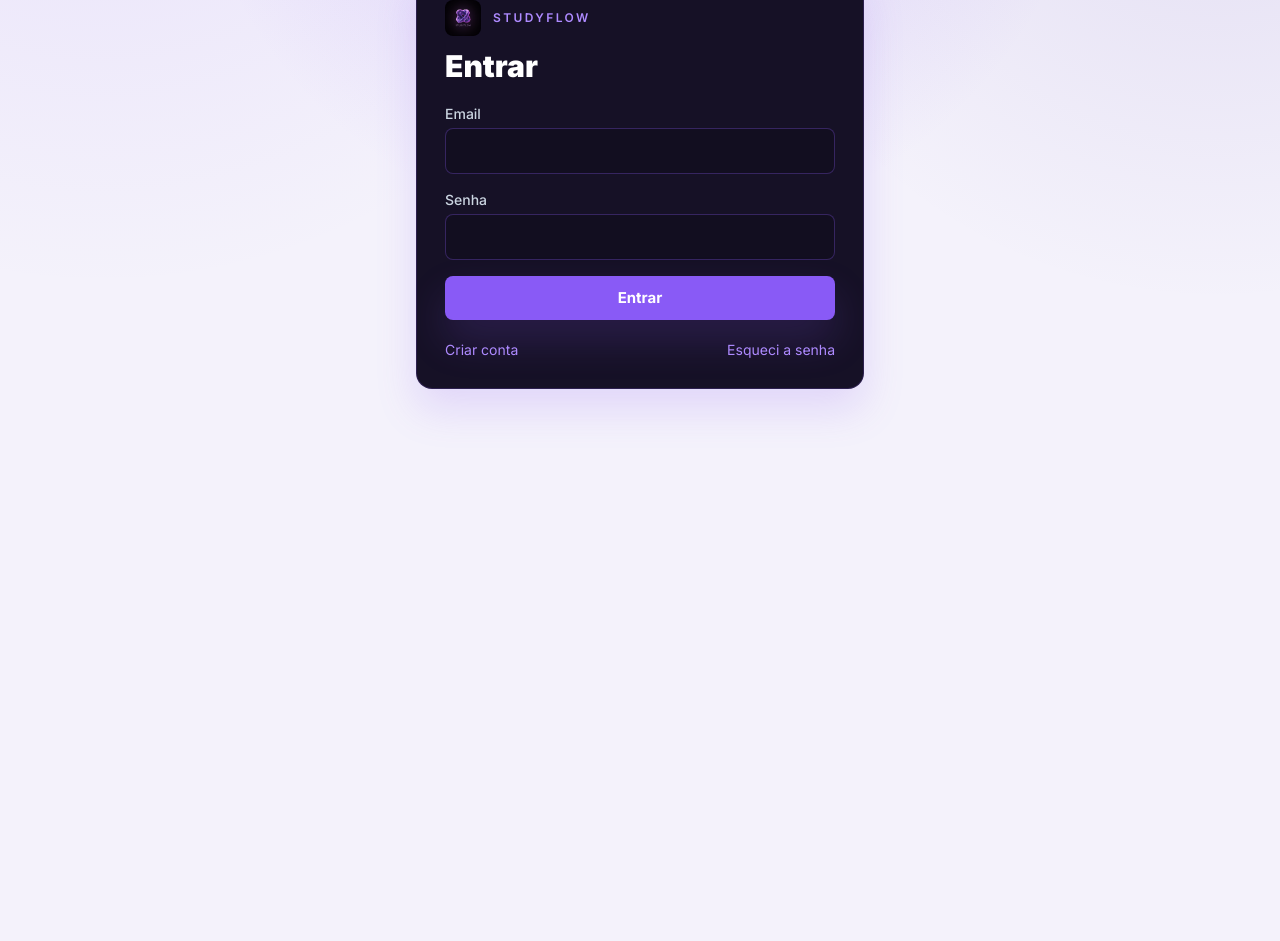
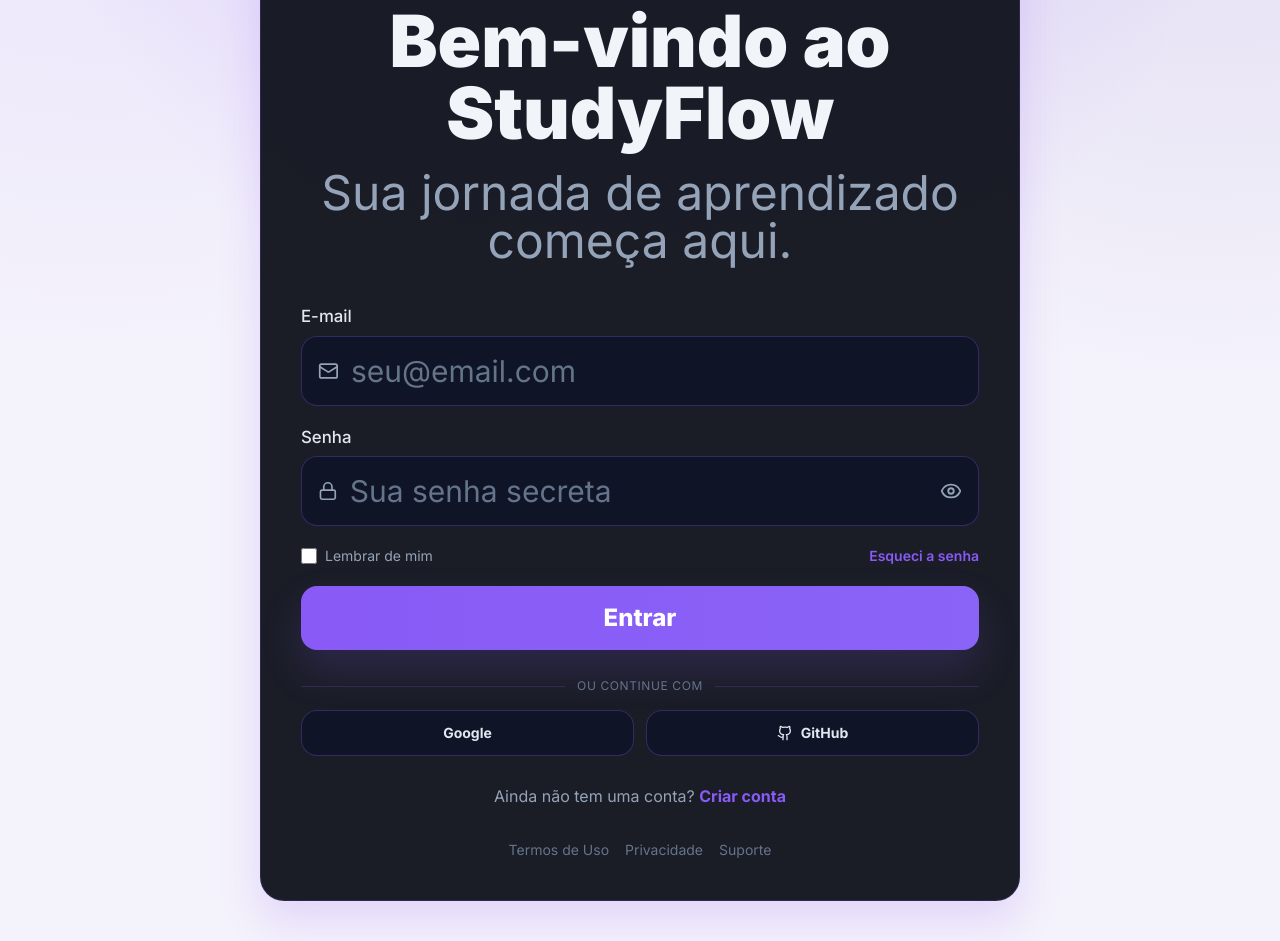
Before and after one commit to erickoberti/studyflow, a Next.js app: page /auth/login in a window 1280 px wide. Shown: the part 220-1161 px from the top of the page. Before the commit the page ends 800 px from the top, so only its background shows below. Built offline with nearby package versions, Linux system fonts and the light colour scheme; no server answers.

Commit message:
feat(ui): ajustar dashboard, desempenho e registro para prod

```diff
--- a/src/app/(app)/registro/page.tsx
+++ b/src/app/(app)/registro/page.tsx
@@ -24,12 +24,25 @@
 
   return (
     <div className="space-y-5 pb-16 lg:pb-0">
-      <header>
-        <h1 className="text-3xl font-black text-slate-900 dark:text-white">Registrar Estudo</h1>
-        <p className="mt-1 text-slate-500 dark:text-slate-400">Acompanhe seu progresso e mantenha a constância no ciclo.</p>
+      <header className="flex flex-col gap-4 md:flex-row md:items-center md:justify-between">
+        <div>
+          <h1 className="text-3xl font-black text-slate-900 dark:text-white">Registrar Estudo</h1>
+          <p className="mt-1 text-slate-500 dark:text-slate-400">Acompanhe seu progresso e mantenha a constância no ciclo.</p>
+        </div>
+
+        <details className="w-full md:w-auto">
+          <summary className="list-none cursor-pointer rounded-xl border border-primary/30 bg-primary/10 px-4 py-2.5 text-center text-sm font-bold text-primary hover:bg-primary/20 md:min-w-[140px]">
+            Exportar
+          </summary>
+          <div className="mt-3 w-full rounded-2xl border border-slate-200 bg-white p-5 dark:border-primary/20 dark:bg-[#161126] md:w-[420px]">
+            <h3 className="text-xs font-extrabold uppercase tracking-[0.12em] text-slate-500">Importar planilha de registro diário</h3>
+            <p className="mt-1 text-xs text-slate-500">Formato: Data, Peso, Disciplina, Assunto, Questões, Acertos, Erros, % Dia, Meta %, Gap, Prioridade.</p>
+            <ImportDailyForm />
+          </div>
+        </details>
       </header>
 
-      <section className="grid grid-cols-1 gap-4 lg:grid-cols-2">
+      <section className="grid grid-cols-1 gap-4">
         <article className="rounded-2xl border border-slate-200 bg-white p-5 dark:border-primary/20 dark:bg-[#161126]">
           <p className="text-xs uppercase tracking-[0.12em] text-slate-500">Sugestão automática do ciclo</p>
           <h2 className="mt-1 text-3xl font-black text-slate-900 dark:text-white">{suggestion.next?.subject.name ?? "Sem sugestão"}</h2>
@@ -37,12 +50,6 @@
             Último: {suggestion.last?.subject.name ?? "-"} | Próximo: #{suggestion.next?.orderIndex ?? "-"}
           </p>
         </article>
-
-        <article className="rounded-2xl border border-slate-200 bg-white p-5 dark:border-primary/20 dark:bg-[#161126]">
-          <h3 className="text-xs font-extrabold uppercase tracking-[0.12em] text-slate-500">Importar planilha de registro diário</h3>
-          <p className="mt-1 text-xs text-slate-500">Formato: Data, Peso, Disciplina, Assunto, Questões, Acertos, Erros, % Dia, Meta %, Gap, Prioridade.</p>
-          <ImportDailyForm />
-        </article>
       </section>
 
       <StudySessionForm cycleEntries={cycleEntries} suggestedId={suggestion.next?.id} />
--- a/src/app/(auth)/auth/login/page.tsx
+++ b/src/app/(auth)/auth/login/page.tsx
@@ -1,29 +1,20 @@
 import Image from "next/image";
-import Link from "next/link";
 import { LoginForm } from "@/components/forms/login-form";
 
 export default function LoginPage() {
   return (
-    <div className="relative flex min-h-screen items-center justify-center px-4">
+    <div className="relative flex min-h-screen items-center justify-center px-4 py-10">
       <div className="absolute inset-0 bg-[radial-gradient(circle_at_top,rgba(137,90,246,0.25),transparent_45%)]" />
-      <div className="relative w-full max-w-md rounded-2xl border border-primary/20 bg-[#161126] p-7 shadow-soft">
-        <div className="mb-3 flex items-center gap-3">
-          <Image src="/brand/studyflow-logo.png" alt="StudyFlow" width={38} height={38} className="h-9 w-9 rounded-lg object-cover" priority />
-          <p className="text-xs font-semibold uppercase tracking-[0.2em] text-primarySoft">STUDYFLOW</p>
-        </div>
-        <h1 className="mt-2 text-3xl font-black text-white">Entrar</h1>
-
-        <div className="mt-5">
-          <LoginForm />
+      <div className="relative w-full max-w-[760px] rounded-3xl border border-primary/20 bg-[#0e111b]/95 p-8 shadow-soft sm:p-10">
+        <div className="mx-auto mb-8 flex h-28 w-28 items-center justify-center rounded-[28px] border border-primary/20 bg-primary/10 p-3">
+          <Image src="/brand/studyflow-logo.png" alt="StudyFlow" width={88} height={88} className="h-20 w-20 rounded-xl object-cover" priority />
         </div>
 
-        <div className="mt-5 flex justify-between text-sm">
-          <Link href="/auth/register" className="text-primarySoft hover:underline">
-            Criar conta
-          </Link>
-          <Link href="/auth/forgot" className="text-primarySoft hover:underline">
-            Esqueci a senha
-          </Link>
+        <h1 className="text-center text-6xl font-black text-slate-100 sm:text-7xl">Bem-vindo ao StudyFlow</h1>
+        <p className="mt-5 text-center text-4xl text-slate-400 sm:text-5xl">Sua jornada de aprendizado começa aqui.</p>
+
+        <div className="mt-10">
+          <LoginForm />
         </div>
       </div>
     </div>
--- a/src/components/forms/login-form.tsx
+++ b/src/components/forms/login-form.tsx
@@ -1,13 +1,16 @@
 "use client";
 
+import Link from "next/link";
 import { FormEvent, useState } from "react";
 import { signIn } from "next-auth/react";
 import { useRouter } from "next/navigation";
+import { Eye, EyeOff, Github, Lock, Mail } from "lucide-react";
 
 export function LoginForm() {
   const router = useRouter();
   const [error, setError] = useState("");
   const [loading, setLoading] = useState(false);
+  const [showPassword, setShowPassword] = useState(false);
 
   async function handleSubmit(event: FormEvent<HTMLFormElement>) {
     event.preventDefault();
@@ -27,7 +30,7 @@
     setLoading(false);
 
     if (response?.error) {
-      setError("Credenciais invalidas");
+      setError("Credenciais inválidas");
       return;
     }
 
@@ -36,33 +39,91 @@
   }
 
   return (
-    <form onSubmit={handleSubmit} className="space-y-4">
+    <form onSubmit={handleSubmit} className="space-y-5">
       <div>
-        <label className="mb-1 block text-sm font-medium text-slate-300">Email</label>
+        <label className="mb-2 block text-[1.05rem] font-medium text-slate-200">E-mail</label>
+        <div className="flex items-center gap-3 rounded-2xl border border-primary/30 bg-[#0f1426] px-4 py-4">
+          <Mail size={22} className="text-slate-400" />
           <input
             name="email"
             type="email"
             required
-          className="w-full rounded-lg border border-primary/30 bg-[#120e20] px-3 py-3 text-white outline-none focus:border-primary"
+            placeholder="seu@email.com"
+            className="w-full bg-transparent text-3xl text-white placeholder:text-slate-500 outline-none"
           />
         </div>
+      </div>
+
       <div>
-        <label className="mb-1 block text-sm font-medium text-slate-300">Senha</label>
+        <label className="mb-2 block text-[1.05rem] font-medium text-slate-200">Senha</label>
+        <div className="flex items-center gap-3 rounded-2xl border border-primary/30 bg-[#0f1426] px-4 py-4">
+          <Lock size={22} className="text-slate-400" />
           <input
             name="password"
-          type="password"
+            type={showPassword ? "text" : "password"}
             required
-          className="w-full rounded-lg border border-primary/30 bg-[#120e20] px-3 py-3 text-white outline-none focus:border-primary"
+            placeholder="Sua senha secreta"
+            className="w-full bg-transparent text-3xl text-white placeholder:text-slate-500 outline-none"
           />
+          <button
+            type="button"
+            onClick={() => setShowPassword((prev) => !prev)}
+            className="text-slate-400 hover:text-slate-200"
+            aria-label="Mostrar ou ocultar senha"
+          >
+            {showPassword ? <EyeOff size={22} /> : <Eye size={22} />}
+          </button>
         </div>
+      </div>
+
+      <div className="flex items-center justify-between text-sm">
+        <label className="inline-flex items-center gap-2 text-slate-400">
+          <input type="checkbox" className="h-4 w-4 rounded border-primary/40 bg-transparent" />
+          Lembrar de mim
+        </label>
+        <Link href="/auth/forgot" className="font-semibold text-primary hover:underline">
+          Esqueci a senha
+        </Link>
+      </div>
+
       {error ? <p className="text-sm text-red-300">{error}</p> : null}
+
       <button
         type="submit"
         disabled={loading}
-        className="w-full rounded-lg bg-primary px-4 py-3 font-bold text-white shadow-soft disabled:opacity-50"
+        className="w-full rounded-2xl bg-gradient-to-r from-primary to-[#8a63f7] px-4 py-4 text-2xl font-extrabold text-white shadow-soft disabled:opacity-50"
       >
         {loading ? "Entrando..." : "Entrar"}
       </button>
+
+      <div className="pt-2">
+        <div className="flex items-center gap-3 text-xs uppercase tracking-wider text-slate-500">
+          <span className="h-px flex-1 bg-primary/20" />
+          ou continue com
+          <span className="h-px flex-1 bg-primary/20" />
+        </div>
+        <div className="mt-4 grid grid-cols-2 gap-3">
+          <button type="button" className="rounded-2xl border border-primary/30 bg-[#0f1426] py-3 text-sm font-bold text-slate-200">
+            Google
+          </button>
+          <button type="button" className="inline-flex items-center justify-center gap-2 rounded-2xl border border-primary/30 bg-[#0f1426] py-3 text-sm font-bold text-slate-200">
+            <Github size={16} /> GitHub
+          </button>
+        </div>
+      </div>
+
+      <p className="pt-2 text-center text-base text-slate-400">
+        Ainda não tem uma conta?{" "}
+        <Link href="/auth/register" className="font-bold text-primary hover:underline">
+          Criar conta
+        </Link>
+      </p>
+
+      <div className="pt-3 text-center text-sm text-slate-500">
+        <span>Termos de Uso</span>
+        <span className="mx-4">Privacidade</span>
+        <span>Suporte</span>
+      </div>
     </form>
   );
 }
--- a/src/components/forms/study-session-form.tsx
+++ b/src/components/forms/study-session-form.tsx
@@ -97,6 +97,11 @@
   const wrong = Math.max(0, questions - correct);
   const percentage = questions > 0 ? (correct / questions) * 100 : 0;
   const status = semaforo(percentage);
+
+  const dailyTimeTarget = 240;
+  const dailyQuestionsTarget = 20;
+  const timeProgress = Math.min(100, (estimatedMinutes / dailyTimeTarget) * 100);
+  const questionProgress = Math.min(100, (questions / dailyQuestionsTarget) * 100);
 
   async function submit() {
     if (!cycleEntryId) {
@@ -258,6 +263,36 @@
         </article>
 
         <article className="rounded-2xl border border-primary/20 bg-[#161126] p-5">
+          <h3 className="text-base font-bold text-white">Metas diárias</h3>
+          <div className="mt-4 space-y-3 text-sm text-slate-200">
+            <div>
+              <div className="mb-1 flex items-center justify-between">
+                <span>Tempo de estudo</span>
+                <span className="font-semibold">{Math.round(estimatedMinutes / 60)}h / {Math.round(dailyTimeTarget / 60)}h</span>
+              </div>
+              <div className="h-2 w-full overflow-hidden rounded-full bg-slate-700">
+                <div className="h-full rounded-full bg-primary" style={{ width: `${timeProgress}%` }} />
+              </div>
+            </div>
+            <div>
+              <div className="mb-1 flex items-center justify-between">
+                <span>Questões</span>
+                <span className="font-semibold">{questions} / {dailyQuestionsTarget}</span>
+              </div>
+              <div className="h-2 w-full overflow-hidden rounded-full bg-slate-700">
+                <div className="h-full rounded-full bg-primary" style={{ width: `${questionProgress}%` }} />
+              </div>
+            </div>
+          </div>
+          <a
+            href="/configuracoes"
+            className="mt-4 inline-flex w-full items-center justify-center rounded-lg border border-primary/40 bg-primary/10 px-3 py-2 text-sm font-bold text-primarySoft"
+          >
+            Ajustar metas
+          </a>
+        </article>
+
+        <article className="rounded-2xl border border-primary/20 bg-[#161126] p-5">
           <h3 className="text-base font-bold text-white">Cronômetro de estudo</h3>
           <p className="mt-2 text-4xl font-black text-primarySoft">{formatClock(elapsedSeconds)}</p>
           <div className="mt-4 flex gap-2">
```
Also changed, not shown: src/app/(app)/dashboard/page.tsx (+46 -11 lines), src/app/(app)/estatisticas/page.tsx (+36 -27 lines), src/lib/analytics.ts (+24 -2 lines). Lines whose indentation alone changed are shown as unchanged.
